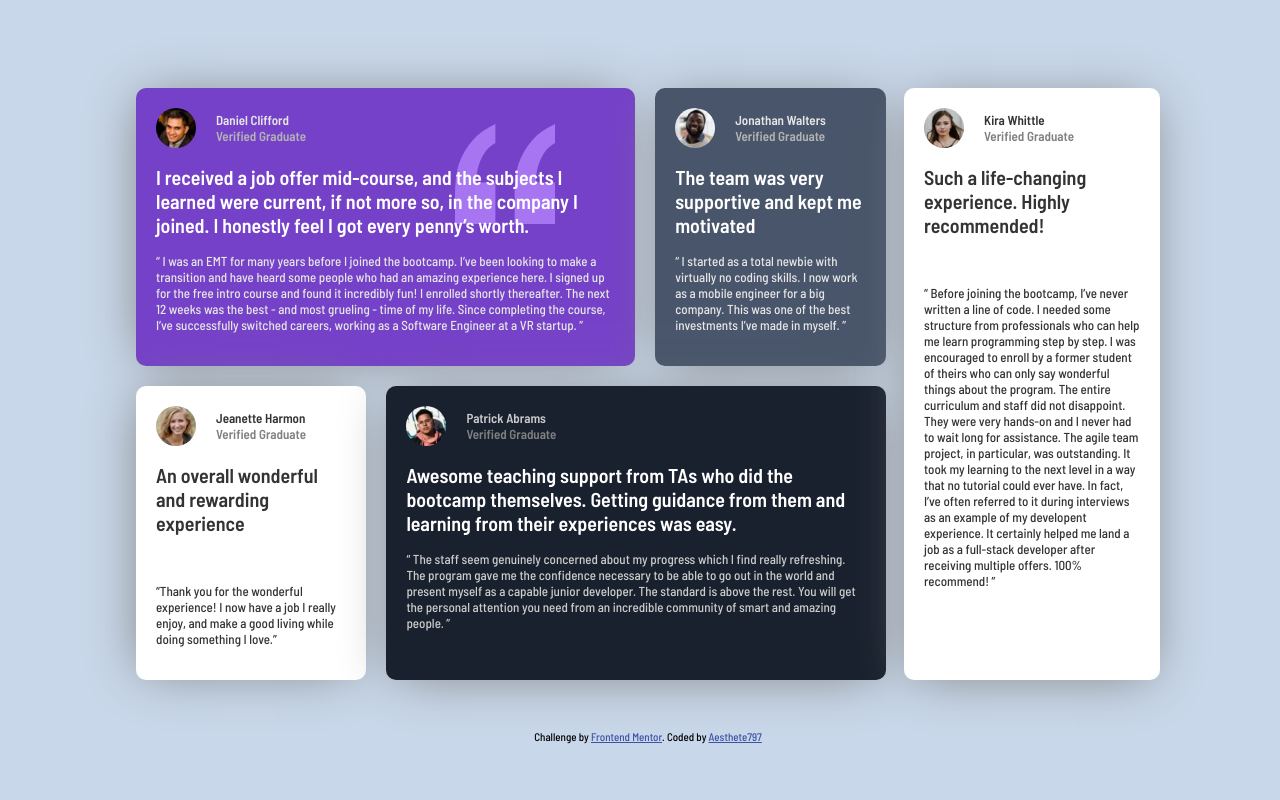
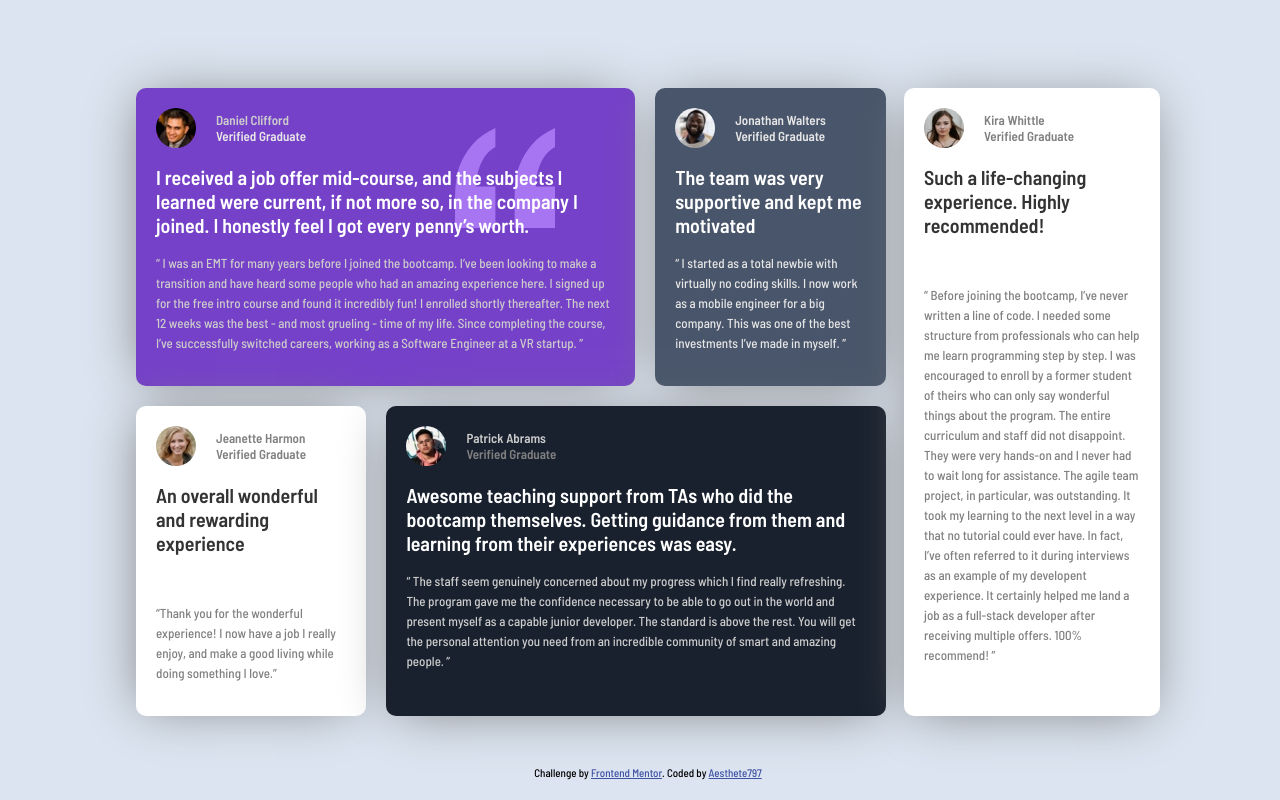
Before and after one commit to aesthete797/testimonial-grid-section, a plain HTML site: page index.html in a window 1280 px wide. Drawn offline with Linux system fonts and the light colour scheme.

Commit message:
Update testimonial-grid-section.css

```diff
--- a/testimonial-grid-section.css
+++ b/testimonial-grid-section.css
@@ -13,7 +13,7 @@ body {
   justify-content: center;
   width: 100%;
   height: 100%;
-  background-color: #c8d7e9;
+  background-color: #dbe4f0;
   font-family: "Barlow Semi Condensed", sans-serif;
 }
 
@@ -47,6 +47,7 @@ body {
 .para {
   font-size: 13px;
   color: hsl(0, 0%, 70%);
+  line-height: 20px;
 }
 
 /*the selector below applies to all h1 elements, each box has only one h1 element each*/
@@ -69,12 +70,12 @@ body {
 }
 
 #purple-box p {
-  color: hsl(0, 0%, 90%);
+  color: hsl(0, 0%, 80%);
 }
 
 /*i used the darken ID to adjust the text color of the graduate verification status in #purple-box and #grey-box*/
 #darken {
-  color: hsl(0, 0%, 70%) !important;
+  color: hsl(0, 0%, 90%) !important;
 }
 
 #grey-box {
@@ -102,7 +103,7 @@ body {
 }
 
 #small-white p {
-  color: hsl(0, 0%, 20%);
+  color: hsl(0, 0%, 50%);
 }
 
 
@@ -131,7 +132,7 @@ body {
 }
 
 #big-white p {
-  color: hsl(0, 0%, 20%);
+  color: hsl(0, 0%, 50%);
 }
 
 /*the ID below applies to all the "Verified Graduate" texts*/
```
